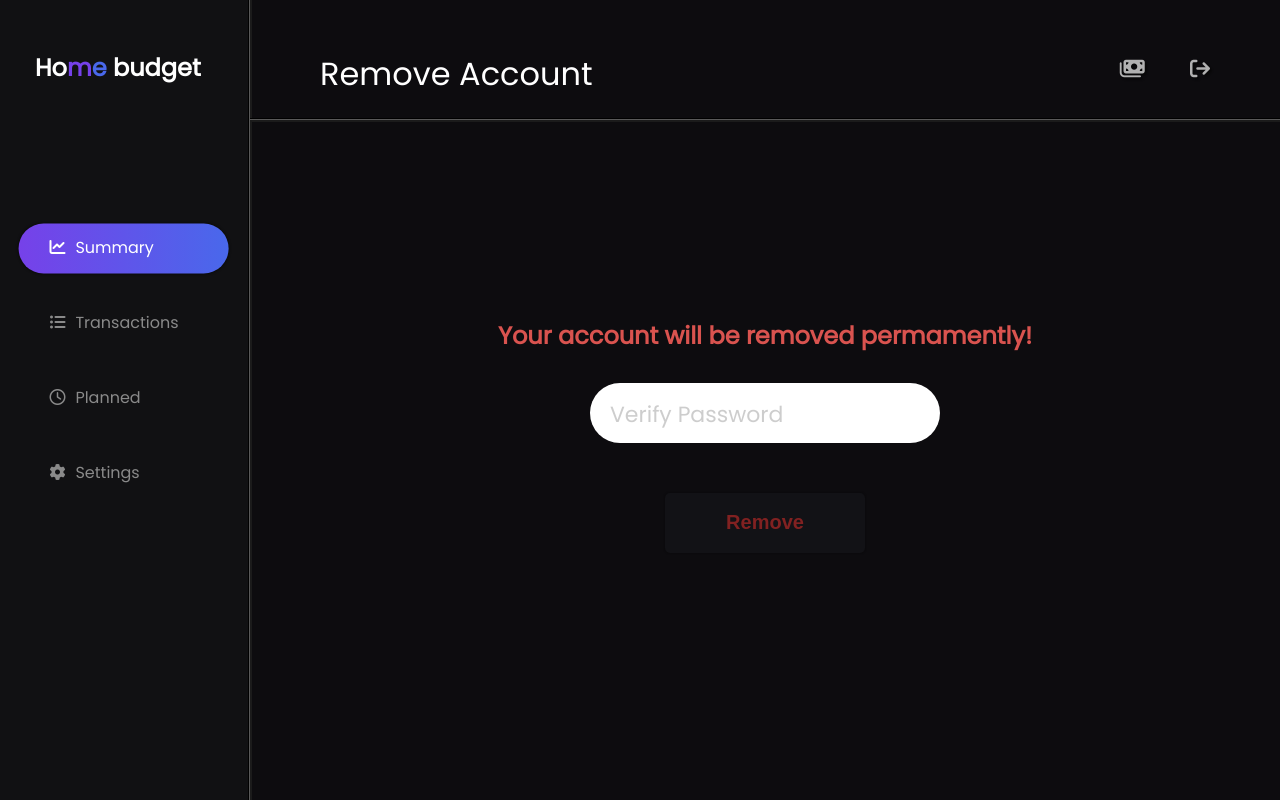
After one commit to MarcinNiemczyk/home-budget, a Flask app: page /remove in a window 1280 px wide. The commit adds this page. Run offline with Flask 2, Linux system fonts and the light colour scheme; the visitor is signed in with stand-in values (Sample User, id 1); some libraries are stand-ins or nearby versions.

Commit message:
Add account removal setting

```diff
--- a/app.py
+++ b/app.py
@@ -207,3 +207,35 @@ def password():
         return redirect('/settings')
 
     return render_template('password.html')
+
+@app.route('/remove', methods=['GET', 'POST'])
+def remove():
+    """Remove user account"""
+
+     # Ensure user is logged in
+    if not 'user_id' in session:
+        # Redirect not logged user to login form
+        return redirect('/login')
+
+    if request.method == 'POST':
+        # Get data from submitted form
+        password = request.form.get('password')
+
+        # Query database for logged user
+        user = User.query.filter_by(id=session['user_id']).first()
+
+        # Ensure password is correct
+        if not check_password_hash(user.password, password):
+            flash("Invalid password", category='error')
+            return render_template('remove.html')
+
+        # Remove user from database
+        User.query.filter_by(id=user.id).delete()
+        db.session.commit()
+
+        # Forget session id and redirect user to login form
+        flash("Account has been removed", category='success')
+        session.clear()
+        return redirect('/login')
+
+    return render_template('remove.html')
--- a/static/styles.css
+++ b/static/styles.css
@@ -389,6 +389,35 @@ form {
     font-size: 30px;
 }
 
+.remove__heading {
+    color: rgb(217, 83, 79);
+    margin-bottom: 30px;
+}
+
+.remove__button {
+    background-color: rgb(var(--secondary-color));
+    border: none;
+    --button-color: 129, 33, 33;
+    border-radius: 5px;
+    box-shadow: 0px 0px 2px rgb(var(--color-black));
+    color: rgb(var(--button-color));
+    font-size: 20px;
+    font-weight: bold;
+    height: 60px;
+    width: 200px;
+}
+
+.remove__button:hover {
+    border: 2px solid rgba(var(--button-color), 0.1);
+    cursor: pointer;
+    color: rgba(var(--button-color), 0.5);
+}
+
+.remove__button:focus {
+    outline: 2px solid rgb(var(--button-color));
+}
+
+
 @media (max-width: 1400px) {
     .navbar {
         margin-bottom: 10vh;
@@ -542,6 +571,10 @@ form {
         height: 120px;
         width: 450px;
     }
+
+    .remove__heading {
+        font-size: 18px;
+    }
 }
 
 @media (max-width: 768px) and (orientation: landscape) {
@@ -553,3 +586,9 @@ form {
         transform: translateX(80vw);
     }
 }
+
+@media (max-width: 576px) {
+    .remove__heading {
+        font-size: 14px;
+    }
+}
--- /dev/null
+++ b/templates/remove.html
@@ -0,0 +1,22 @@
+{% extends "layout.html" %}
+
+{% block title %}
+    Remove Account
+{% endblock %}
+
+{% block heading %}
+    Remove Account
+{% endblock %}
+
+{% block content %}
+    <div class="main--center">
+        <form action="/remove" autocomplete="off" method="post">
+            <h2 class="remove__heading">Your account will be removed permamently!</h2>
+            <div class="form__item">
+                <input class="form__input" id="password" name="password" placeholder=" " type="password">
+                <label for="password">Verify Password</label>
+            </div>
+            <button class="remove__button" type="submit">Remove</button>
+        </form>
+    </div>
+{% endblock %}
--- a/templates/settings.html
+++ b/templates/settings.html
@@ -17,7 +17,7 @@
             </div>
 
         </a>
-        <a class="settings__delete" href="#">
+        <a class="settings__delete" href="/remove">
             <div class="settings__container">
                 <i class="settings__icon fa-regular fa-circle-xmark"></i>
                 <p>Remove Account</p>
```
